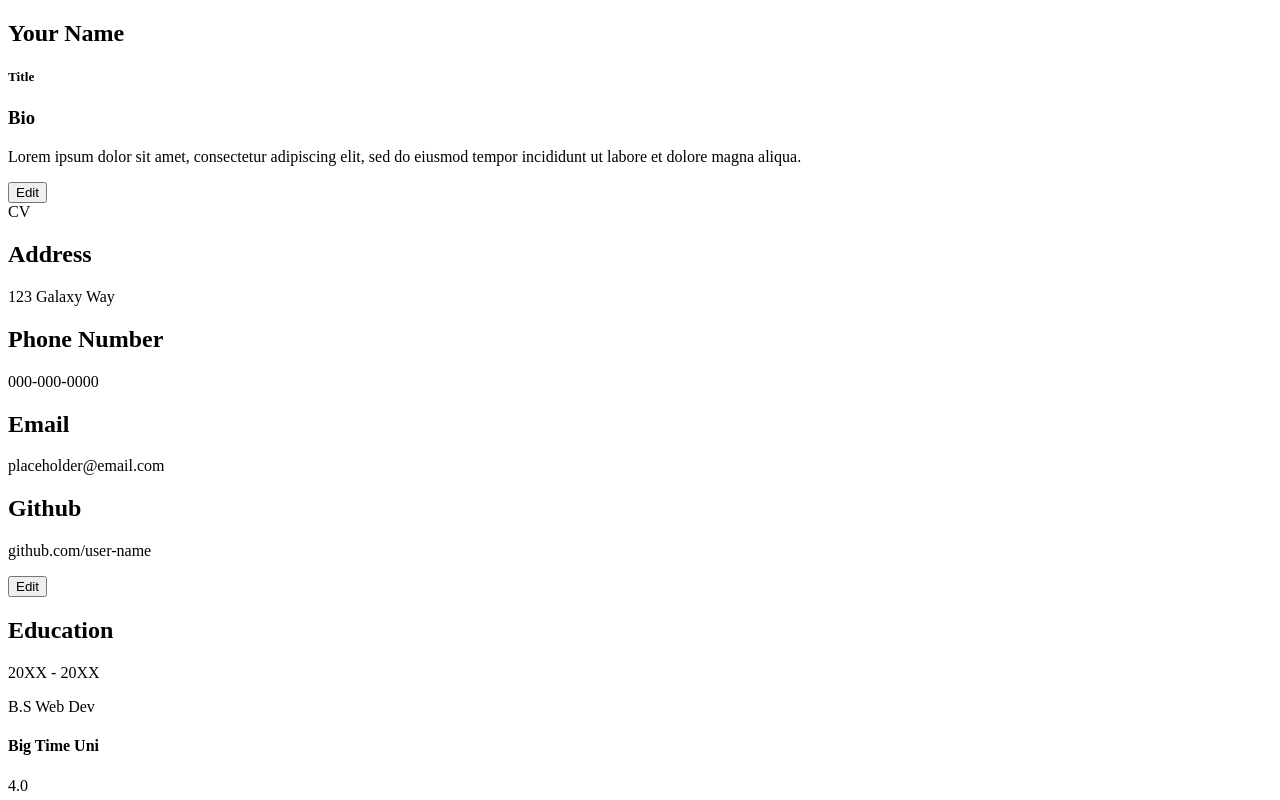
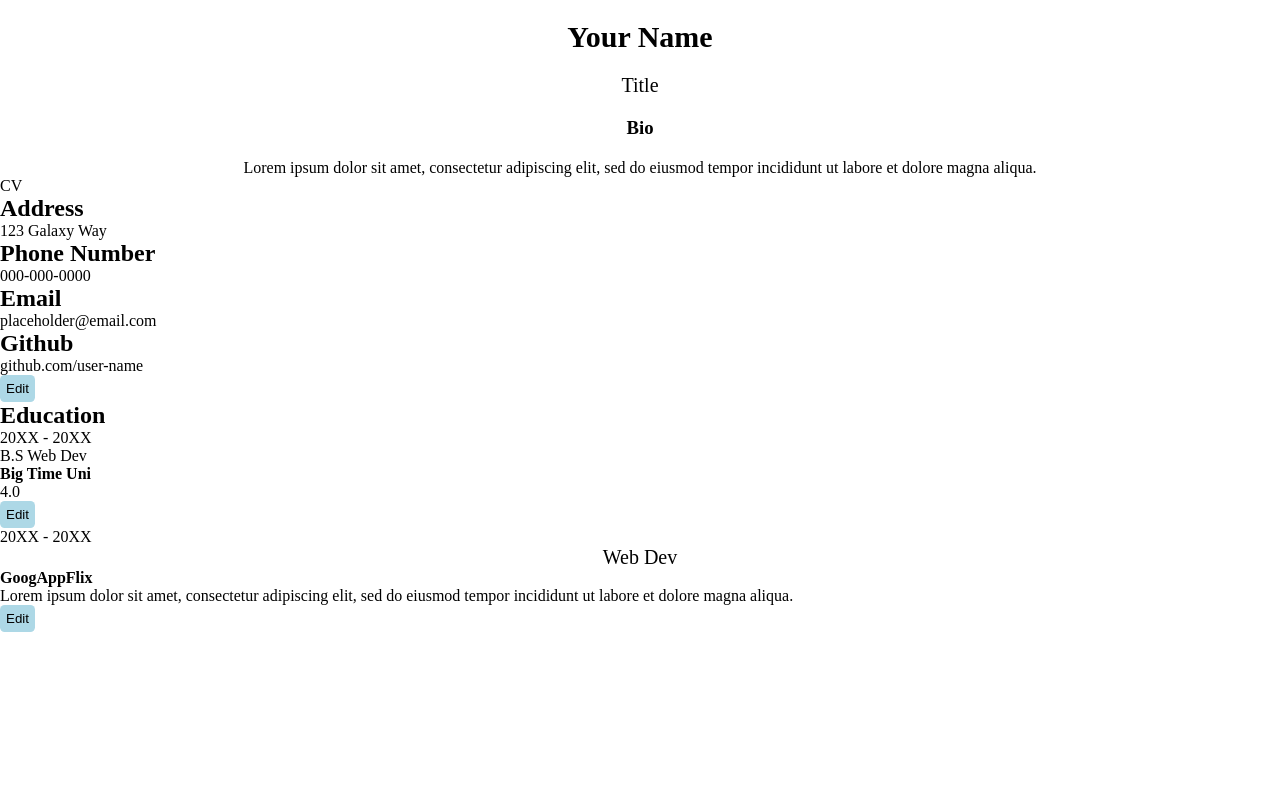
Before and after one commit to greedisgud/CV-Project, a React (Create React App) app in the folder cv-project/: page / in a window 1280 px wide. Shown: the top 800 px of the page. Built offline with nearby package versions, Linux system fonts and the light colour scheme; grey boxes are pictures that could not be loaded.

Commit message:
added css for Info section

```diff
--- a/cv-project/public/styles.css
+++ b/cv-project/public/styles.css
@@ -0,0 +1,39 @@
+* {
+  margin: 0;
+  padding: 0;
+  box-sizing: border-box;
+}
+
+.name {
+  text-align: center;
+  margin: 20px;
+  font-size: 30px;
+}
+
+.title {
+  text-align: center;
+  font-weight: lighter;
+  font-size: 20px;
+}
+
+.bio {
+  display: flex;
+  justify-content: center;
+  margin-top: 20px;
+}
+
+button.edit-toggle {
+  padding: 6px;
+  border-radius: 0.35em;
+  border: none;
+  background-color: lightblue;
+  cursor: pointer;
+}
+
+#bio .edit-toggle {
+  display: none;
+}
+
+#bio:hover .edit-toggle {
+  display: block;
+}
--- a/cv-project/src/components/Bio.js
+++ b/cv-project/src/components/Bio.js
@@ -35,9 +35,9 @@ class Bio extends Component {
 
     return (
       <div id="bio">
-        <h2>{name ? name : "Your Name"}</h2>
-        <h5 className="title">{title ? title : "Title"}</h5>
-        <h3>Bio</h3>
+        <h2 className="name">{name ? name : "Your Name"}</h2>
+        <h3 className="title">{title ? title : "Title"}</h3>
+        <h3 className="bio">Bio</h3>
         <p className="bio">
           {bio
             ? bio
```
